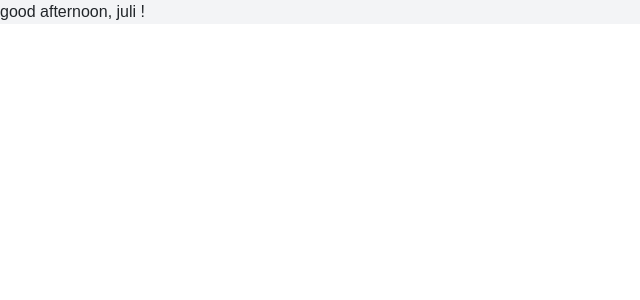
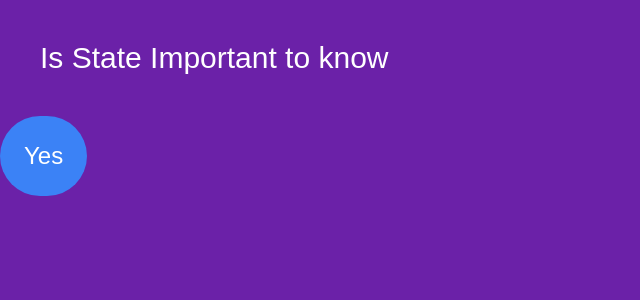
Before and after one commit to falakfatma/React_RoadMap, a React (Vite) app: page / in a window 1280 px wide. Shown: the top 300 px of the page, without its empty margins (0-640 px from the left). Built offline with nearby package versions, Linux system fonts and the light colour scheme.

Commit message:
Basic About State

```diff
--- a/src/App.jsx
+++ b/src/App.jsx
@@ -8,7 +8,8 @@
 // import Joke from './components/joke'
 // import JokeData from './components/jokeData'
 // import EventListener from './components/eventListenerInJs'
-import Date from './components/Date'
+// import Date from './components/Date'
+import State from './components/State'
 
 export default function App() {
   // let item = ['thing1', 'thing2']
@@ -39,7 +40,8 @@
 
       {/* <button onClick={addItem} className='p-2 hover:bg-sky-700 text-2xl hover:text-blue-200 border-2 m-4 border-slate-900 '>Add Item </button>
       {eachItem} */}
-      <Date />
+      <State />
+      {/* <Date /> */}
       {/* <EventListener /> */}
       {/* <h1>{JokeDataMap}</h1> */}
       {/* <JokeData />/ */}
--- /dev/null
+++ b/src/components/State.jsx
@@ -0,0 +1,16 @@
+import React from "react"
+
+export default function State() {
+  let [result, setResult] = React.useState("Yes")
+  function handleClick() {
+    setResult("No")
+  }
+  return (
+    <div className='block bg-purple-800 h-screen w-screen text-white'>
+      <h1 className="text-3xl m-10">Is State Important to know</h1>
+      <div onClick={handleClick}>
+        <h1 className="bg-blue-500 text-2xl rounded-full w-fit text-center p-4">{result}</h1>
+      </div>
+    </div>
+  )
+}
```
Also changed, not shown: vite.config.js.timestamp-1692279933729.mjs (deleted, +0 -13 lines).
